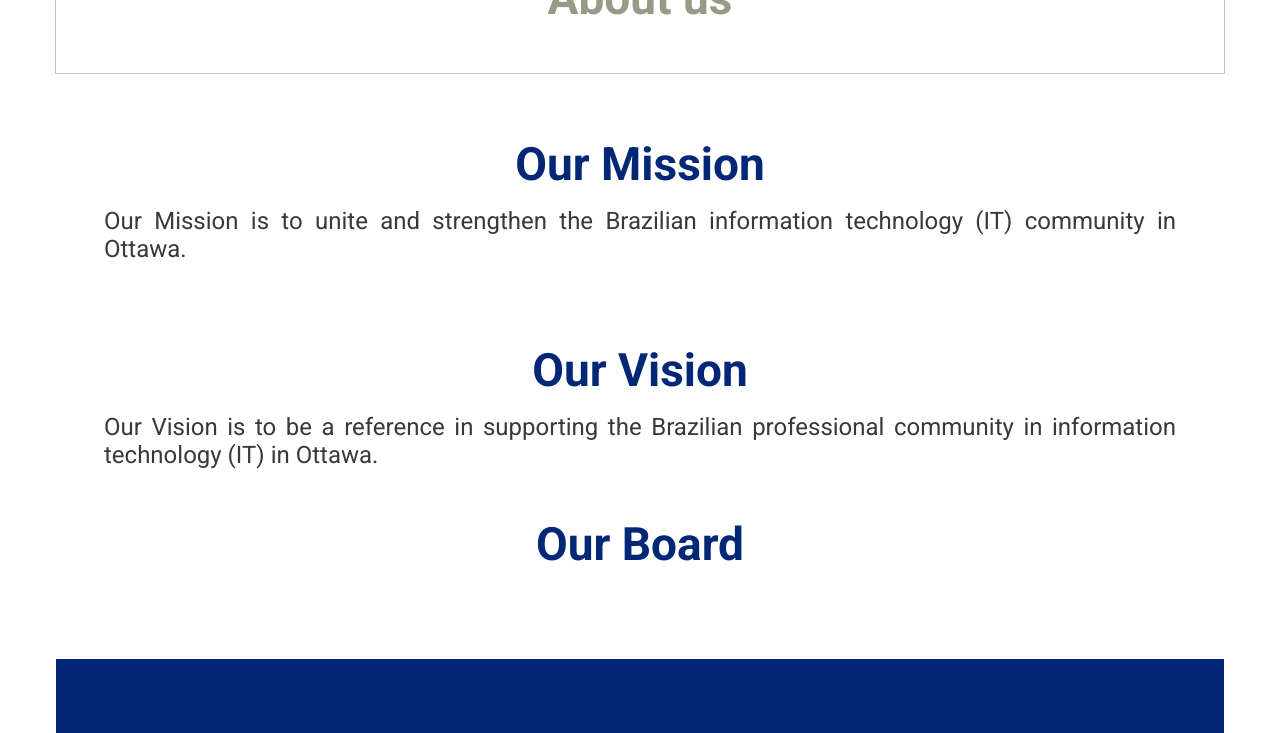
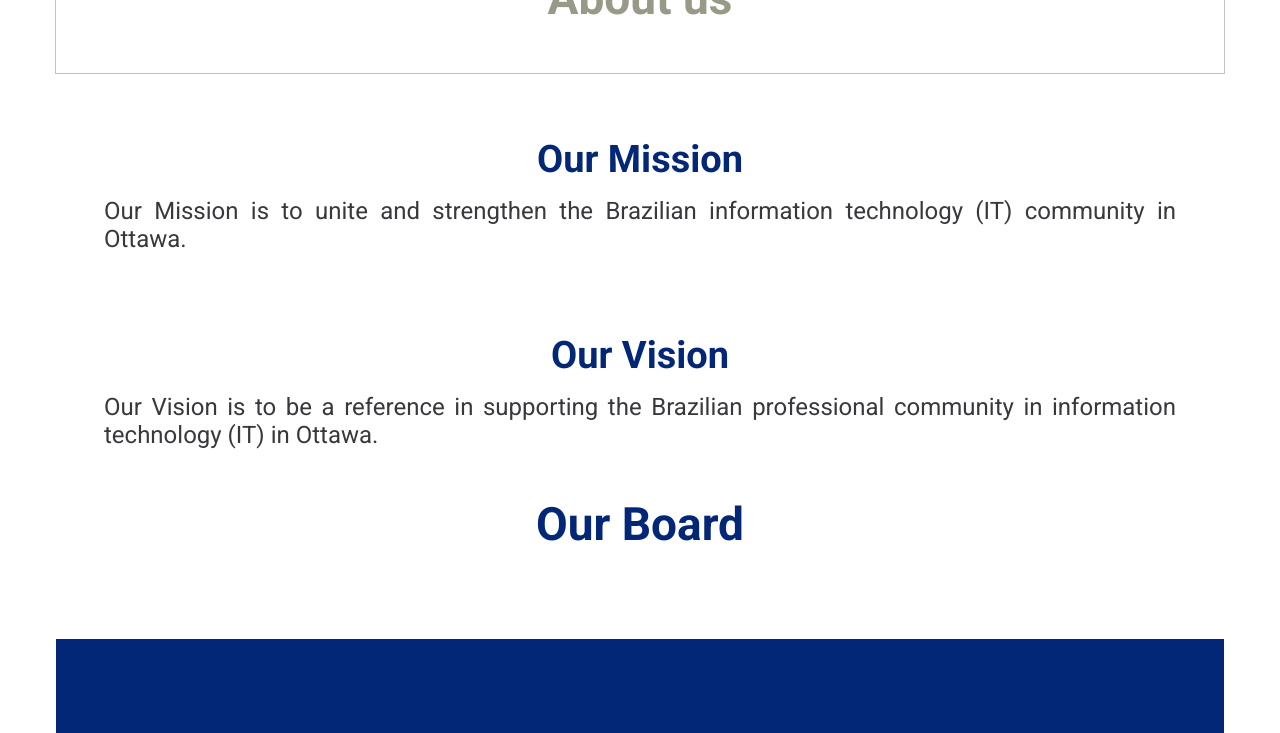
Before and after one commit to brito-ca/brito-website, a Next.js app: page / in a window 1280 px wide. Shown: the part 1180-1913 px from the top of the page. Built offline with nearby package versions, Linux system fonts and the light colour scheme.

Commit message:
Changes sizes

```diff
--- a/components/Banner/Banner.jsx
+++ b/components/Banner/Banner.jsx
@@ -4,7 +4,7 @@ const Banner = (props) => {
     return (
         <div id={id} className='flex-row-center'>
             <div className={styles.banner}>
-                <h3 className={styles.titleBanner}>{title}</h3>
+                <h4 className={styles.titleBanner}>{title}</h4>
                 <div className='body1'>
                     <p className={styles.descriptionBanner + ' body4'}>{description}</p>
                 </div>
```
